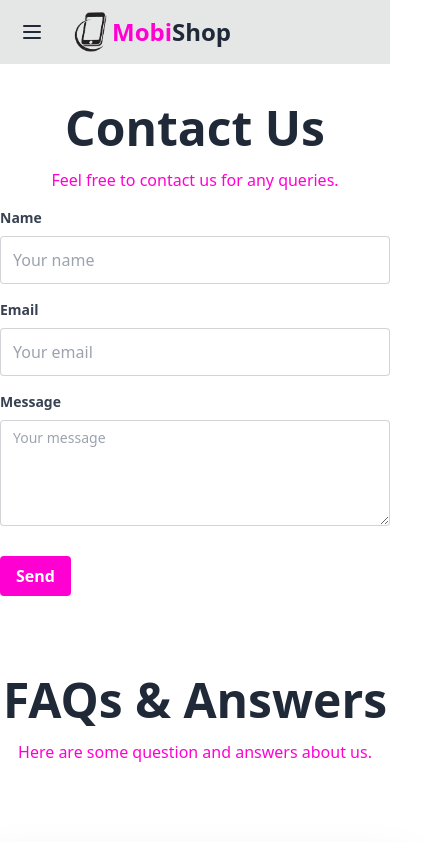
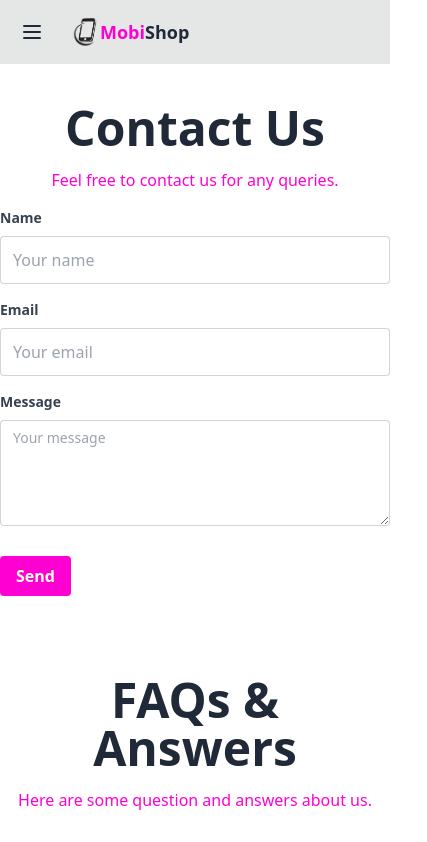
Before and after one commit to jibon-roy/mobi-shop, a React (Vite) app: page /contact-us in a window 390 px wide. Shown: the top 842 px of the page, 427 px wide, since content can reach past the window. Built offline with nearby package versions, Linux system fonts and the light colour scheme.

Commit message:
responsive issue fixing #2

```diff
--- a/src/components/LandingCard.jsx
+++ b/src/components/LandingCard.jsx
@@ -13,7 +13,7 @@ export default function LandingCard({ mobile }) {
         </figure>
         <div className="card-body p-5">
           <div className="flex justify-between">
-            <h2 className="card-title cursor-pointer group-hover:text-primary-red">
+            <h2 className="card-title text-base sm:text-md cursor-pointer group-hover:text-primary-red">
               {mobile.name}
             </h2>
             <div className="badge cursor-pointer badge-outline">
@@ -21,7 +21,7 @@ export default function LandingCard({ mobile }) {
             </div>
           </div>
           <div className="flex flex-wrap gap-2 ">
-            <div className="rating cursor-default rating-md rating-half">
+            <div className="rating cursor-default rating-sm rating-half">
               <input
                 type="radio"
                 name={`rating-${mobile.id}`}
@@ -118,7 +118,7 @@ export default function LandingCard({ mobile }) {
                 }
               />
             </div>
-            <div>({mobile.ratings})</div>
+            <div className="text-sm">({mobile.ratings})</div>
           </div>
           <p>{words}...</p>
           <div className="card-actions justify-between">
--- a/src/components/Logo.jsx
+++ b/src/components/Logo.jsx
@@ -2,10 +2,13 @@ import image from "../assets/logo.png";
 
 export default function Logo() {
   return (
-    <div className="flex items-center font-bold text-2xl ">
-      <img src={image} className="aspect-square w-10" alt="mobile_logo_image" />
-      <span className="text-[#ff00d3]">Mobi</span>
-      <span>Shop</span>
+    <div className="flex items-center font-bold text-lg gap-0 sm:text-2xl ">
+      <img
+        src={image}
+        className="aspect-square w-7 sm:w-10"
+        alt="mobile_logo_image"
+      />
+      <div className="text-[#ff00d3]">Mobi </div> <div> Shop</div>
     </div>
   );
 }
--- a/src/components/Navbar.jsx
+++ b/src/components/Navbar.jsx
@@ -116,7 +116,7 @@ export default function Navbar() {
           aria-label="close sidebar"
           className="drawer-overlay z-50"
         ></label>
-        <ul className="menu z-50 w-[60%] sm:w-[40%] font-semibold bg-base-200 min-h-full p-2">
+        <ul className="menu z-50 w-[70%] sm:w-[40%] font-semibold bg-base-200 min-h-full p-2">
           {/* Sidebar content here */}
           <li>
             <Logo />
--- a/src/pages/Home/Banner.jsx
+++ b/src/pages/Home/Banner.jsx
@@ -40,7 +40,7 @@ export default function Banner() {
                     name="mainSearch"
                     placeholder="Search Mobiles"
                     autoComplete="search"
-                    className="input text-black appearance-none leading-tight focus:outline-none focus:shadow-outline input-bordered rounded-r-none"
+                    className="input w-[120px] min-[300px]:w-[180px] min-[380px]:w-[40%] text-black appearance-none leading-tight focus:outline-none focus:shadow-outline input-bordered rounded-r-none"
                   />
                   <Link to={`/mobiles?search=${searchValue}`}>
                     <button className="btn btn-secondary rounded-l-none">
--- a/src/pages/Home/FAQ.jsx
+++ b/src/pages/Home/FAQ.jsx
@@ -5,7 +5,7 @@ export default function FAQ() {
   return (
     <div>
       <div className="container py-20 pb-28">
-        <div className="flex justify-center mb-16">
+        <div className="flex justify-center mb-10 md:mb-16">
           <Heading heading={"FAQs & Answers"}>
             Here are some question and answers about us.
           </Heading>
@@ -13,7 +13,7 @@ export default function FAQ() {
         <div className="flex justify-evenly items-center gap-10 flex-col lg:flex-row-reverse">
           <img
             src={imagebg}
-            className="max-w-md h-80 my-auto object-cover rounded-lg shadow-2xl"
+            className="max-w-md w-[80%] h-80 my-auto object-cover rounded-lg shadow-2xl"
           />
           <div className="max-w-lg flex-1">
             <div className="collapse collapse-plus mb-3 bg-base-200">
--- a/src/pages/Home/LatestProduct.jsx
+++ b/src/pages/Home/LatestProduct.jsx
@@ -8,13 +8,13 @@ export default function LatestProduct({ data }) {
 
   // console.log(latestProducts);
   return (
-    <div className="w-full py-16 bg-base-200">
+    <div className="w-full py-16 container bg-base-200">
       <div className="mb-16 flex justify-center">
         <Heading heading={"Latest Products"}>
           Our latest mobile phones are here.
         </Heading>
       </div>
-      <div className="container">
+      <div className="">
         <div className="grid grid-cols-1 gap-y-10 gap-x-4 justify-center  lg:grid-cols-3">
           {latestProducts.map((mobile) => (
             <div key={mobile.id} className="flex justify-center">
--- a/src/pages/Home/WhyChooseUs.jsx
+++ b/src/pages/Home/WhyChooseUs.jsx
@@ -11,7 +11,7 @@ export default function WhyChooseUs() {
         <div className="flex justify-evenly items-center gap-10 flex-col lg:flex-row">
           <img
             src={imagebg}
-            className="max-w-md w-[80%] sm:w-full max-h-80 my-auto object-cover rounded-lg "
+            className="max-w-md w-[90%] sm:w-full max-h-80 my-auto object-cover rounded-lg "
           />
           <div className="max-w-lg my-auto flex-1 text-xl">
             <p className="mb-5">
```
